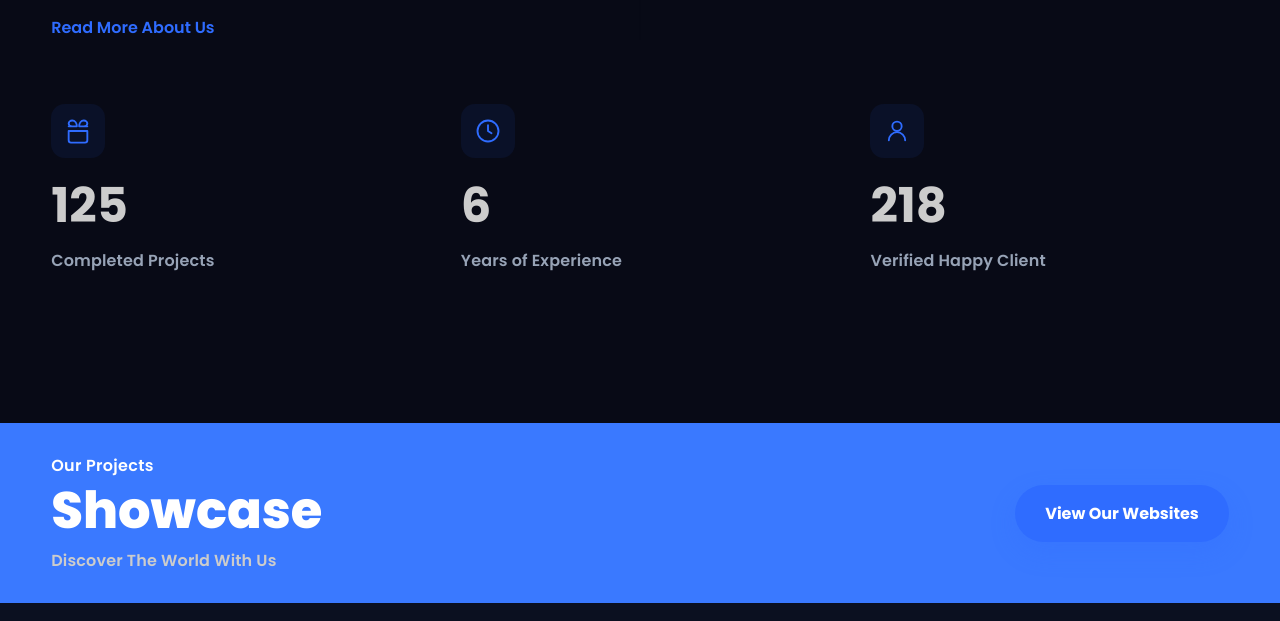
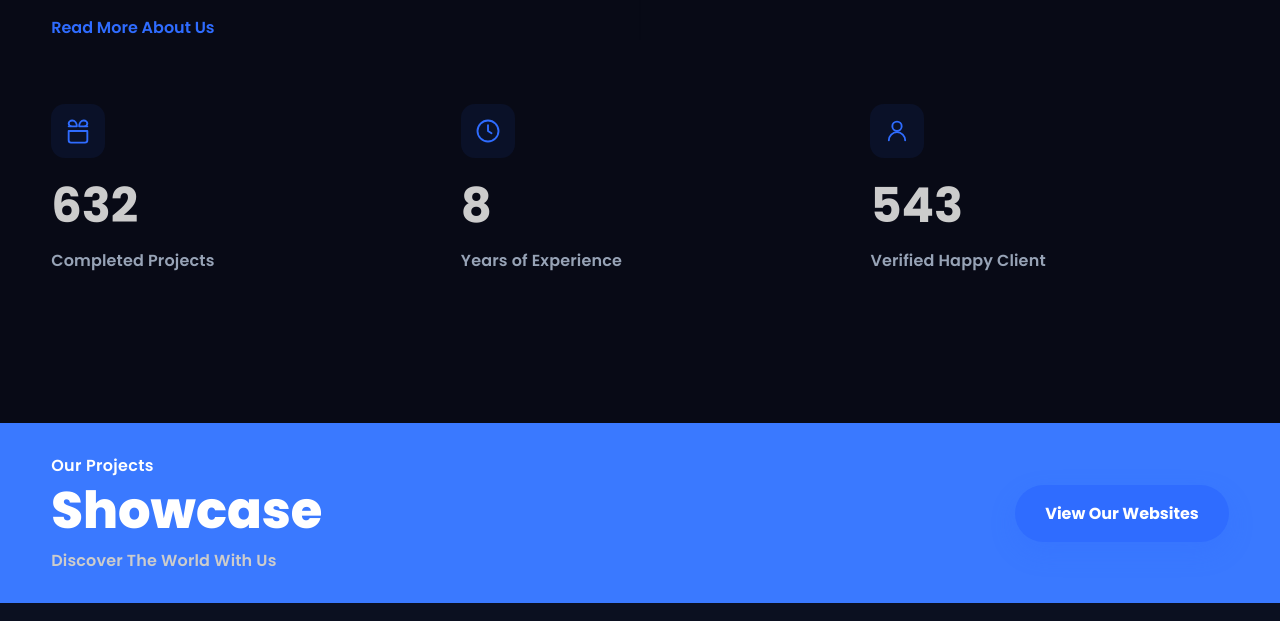
Before and after one commit to logandeveloper1000/connection-websites, a plain HTML site: page index.html in a window 1280 px wide. Shown: the part 1343-1964 px from the top of the page. Drawn offline with Linux system fonts and the light colour scheme.

Commit message:
updating

```diff
--- a/index.html
+++ b/index.html
@@ -143,7 +143,7 @@
                 <path d="M20 12v8a2 2 0 0 1-2 2H6a2 2 0 0 1-2-2v-8m0 0h16M4 8h7m9 0h-7M7 8c-1.657 0-3-1.12-3-2.5S5.343 3 7 3c2.5 0 4 2.5 4 5m6 0c1.657 0 3-1.12 3-2.5S18.657 3 17 3c-2.5 0-4 2.5-4 5" stroke="#2f6cff" stroke-width="1.6" stroke-linecap="round" stroke-linejoin="round"/>
                 </svg>
             </div>
-            <div class="stat__value" data-count="125">0</div>
+            <div class="stat__value" data-count="632">0</div>
             <div class="stat__label">Completed Projects</div>
             </div>
 
@@ -155,7 +155,7 @@
                 <path d="M12 7v5l3 2" stroke="#2f6cff" stroke-width="1.6" stroke-linecap="round" stroke-linejoin="round"/>
                 </svg>
             </div>
-            <div class="stat__value" data-count="6">0</div>
+            <div class="stat__value" data-count="8">0</div>
             <div class="stat__label">Years of Experience</div>
             </div>
 
@@ -167,7 +167,7 @@
                 <path d="M5 20a7 7 0 0 1 14 0" stroke="#2f6cff" stroke-width="1.6" stroke-linecap="round"/>
                 </svg>
             </div>
-            <div class="stat__value" data-count="218">0</div>
+            <div class="stat__value" data-count="543">0</div>
             <div class="stat__label">Verified Happy Client</div>
             </div>
         </div>
```
